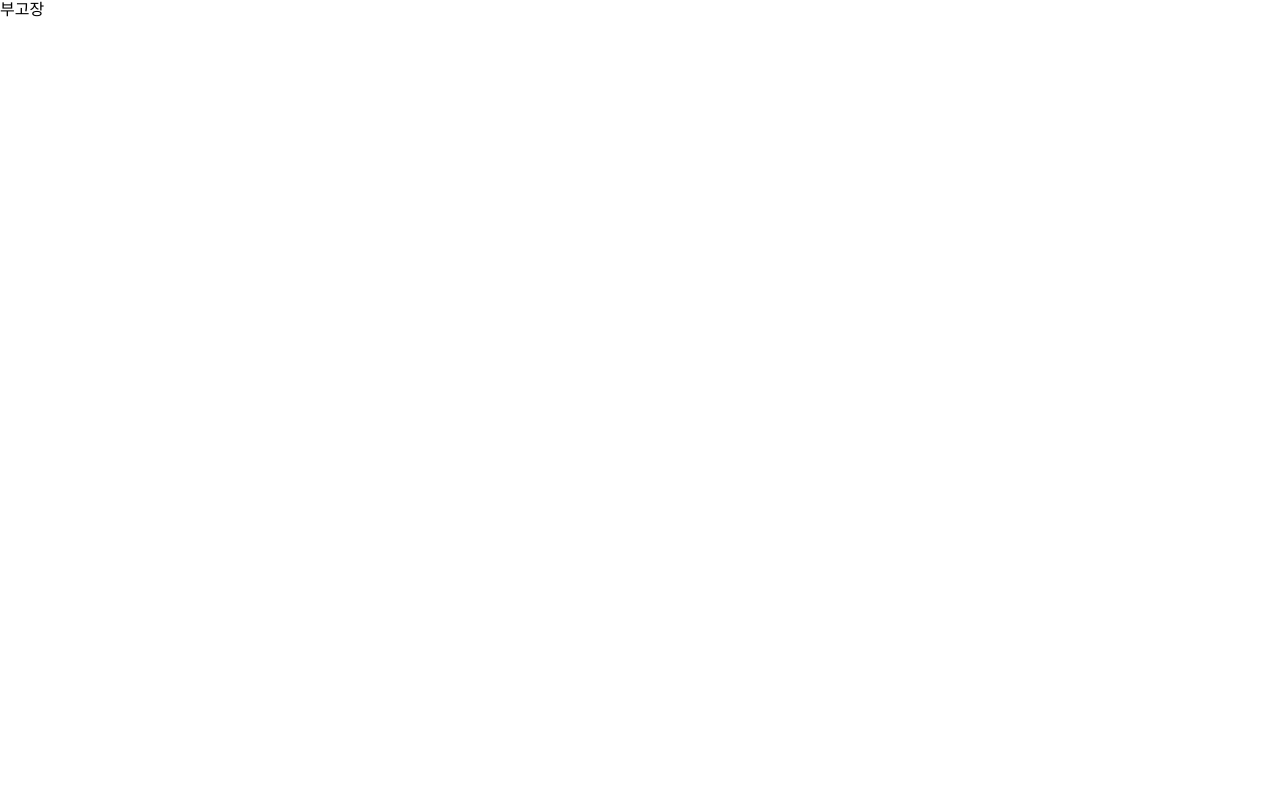
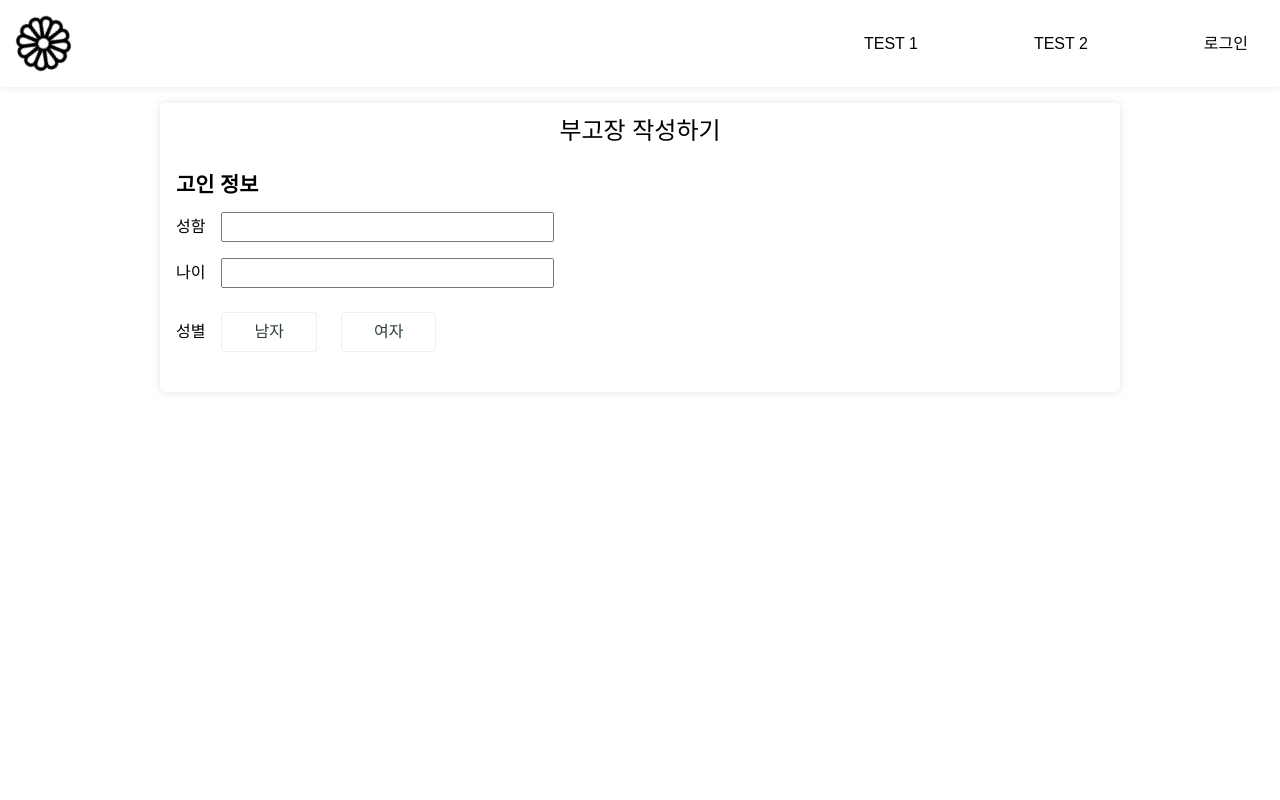
Before and after one commit to J-Chan91/job-deck, a React (Create React App) app: page /make/obituary in a window 1280 px wide. Shown: the top 800 px of the page. Built offline with nearby package versions, Linux system fonts and the light colour scheme.

Commit message:
부고장 만들기 페이지 이동 시 최상단으로 이동,   고인 정보 입력 컴포넌트화

```diff
--- a/src/App.css
+++ /dev/null
@@ -1,3 +0,0 @@
-.show-content {
-  animation: fadein 3s;
-}
--- a/src/App.tsx
+++ b/src/App.tsx
@@ -3,7 +3,7 @@ import { Route, Routes } from "react-router-dom";
 import { createGlobalStyle } from "styled-components";
 import reset from "styled-reset";
 import LandingPage from "./pages/LandingPage";
-import MakeObituary from "./pages/MakeObituary";
+import MakeObituaryPage from "./pages/MakeObituaryPage";
 import SigninPage from "./pages/SigninPage";
 
 export default function App() {
@@ -14,7 +14,7 @@ export default function App() {
       <Routes>
         <Route path="/" element={<LandingPage />} />
         <Route path="/signin" element={<SigninPage />} />
-        <Route path="/make/obituary" element={<MakeObituary />} />
+        <Route path="/make/obituary" element={<MakeObituaryPage />} />
       </Routes>
     </>
   );
--- /dev/null
+++ b/src/components/makeObituary/DeceasedSection.tsx
@@ -0,0 +1,96 @@
+import styled from "styled-components";
+
+interface DeceasedSectionProps {
+  clickGender: string;
+  setClickGender: React.Dispatch<React.SetStateAction<string>>;
+}
+
+export default function DeceasedSection({
+  clickGender,
+  setClickGender,
+}: DeceasedSectionProps) {
+  return (
+    <DeceasedArticle>
+      <h3>고인 정보</h3>
+
+      <IptWrapper>
+        <div>성함</div>
+        <input id="deceased-name" type="text" />
+      </IptWrapper>
+
+      <IptWrapper>
+        <span>나이</span>
+        <input id="deceased-age" type="text" />
+      </IptWrapper>
+
+      <IptWrapper>
+        <span>성별</span>
+
+        <GenderLabel
+          htmlFor="gender-man"
+          style={{ backgroundColor: clickGender === "man" ? "#999" : "#fff" }}
+        >
+          남자
+        </GenderLabel>
+        <input
+          type="radio"
+          name="gender-select"
+          id="gender-man"
+          onClick={() => setClickGender("man")}
+        />
+        <GenderLabel
+          htmlFor="gender-women"
+          style={{
+            backgroundColor: clickGender === "women" ? "#999" : "#fff",
+          }}
+        >
+          여자
+        </GenderLabel>
+        <input
+          type="radio"
+          name="gender-select"
+          id="gender-women"
+          onClick={() => setClickGender("women")}
+        />
+      </IptWrapper>
+    </DeceasedArticle>
+  );
+}
+
+const DeceasedArticle = styled.article`
+  padding: 1rem;
+
+  h3 {
+    font-size: 1.3rem;
+    font-weight: 700;
+    margin-bottom: 1rem;
+  }
+`;
+
+const IptWrapper = styled.div`
+  display: flex;
+  align-items: center;
+
+  & input {
+    margin-left: 1rem;
+    width: 35%;
+    height: 1.5rem;
+    font-size: 1rem;
+  }
+
+  & label {
+    margin-left: 1rem;
+  }
+
+  margin-bottom: 1rem;
+`;
+
+const GenderLabel = styled.label`
+  display: inline-block;
+  padding: 0.7rem 2rem;
+  margin: 0.5rem;
+  cursor: pointer;
+  color: #2e3e3e;
+  border: 1px solid #eee;
+  border-radius: 0.25em;
+`;
--- a/src/pages/MakeObituary.tsx
+++ /dev/null
@@ -1,3 +0,0 @@
-export default function MakeObituary() {
-  return <div>부고장</div>;
-}
--- /dev/null
+++ b/src/pages/MakeObituaryPage.tsx
@@ -0,0 +1,51 @@
+import { useEffect, useState } from "react";
+import styled from "styled-components";
+import Template from "../components/common/Template";
+import DeceasedSection from "../components/makeObituary/DeceasedSection";
+
+export default function MakeObituaryPage() {
+  const [clickGender, setClickGender] = useState<string>("");
+
+  useEffect(() => {
+    window.scrollTo(0, 0);
+  }, []);
+
+  return (
+    <Template>
+      <MakeObituaryContainer>
+        <IptSection>
+          <h1>부고장 작성하기</h1>
+
+          <DeceasedSection
+            clickGender={clickGender}
+            setClickGender={setClickGender}
+          />
+        </IptSection>
+      </MakeObituaryContainer>
+    </Template>
+  );
+}
+
+const MakeObituaryContainer = styled.main`
+  background-color: #fff;
+  height: 100vh;
+  padding: 1rem;
+`;
+
+const IptSection = styled.section`
+  background-color: #fff;
+  border-radius: 0.3rem;
+  box-shadow: 0 0 8px rgba(0, 0, 0, 0.12);
+  width: 75vw;
+  margin: 0 auto;
+
+  & h1 {
+    text-align: center;
+    font-size: 1.5rem;
+    padding: 1rem;
+  }
+
+  & input[type="radio"] {
+    display: none;
+  }
+`;
```
